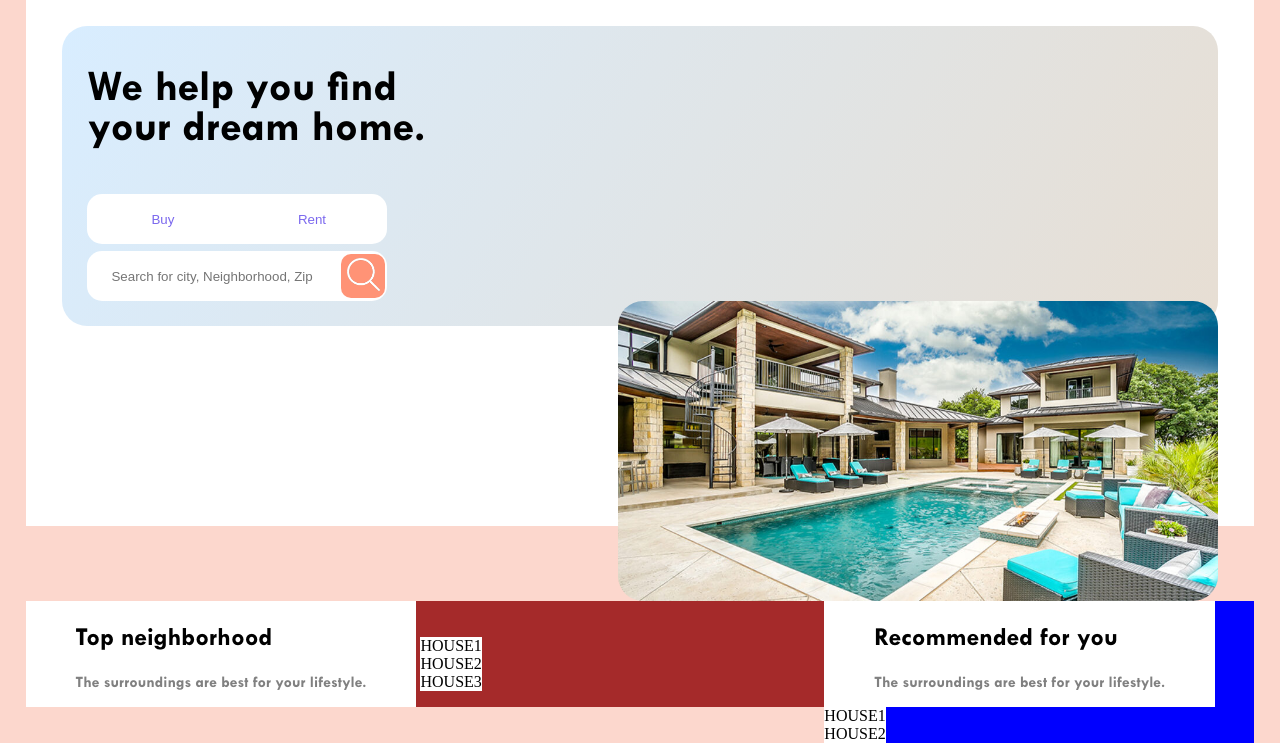
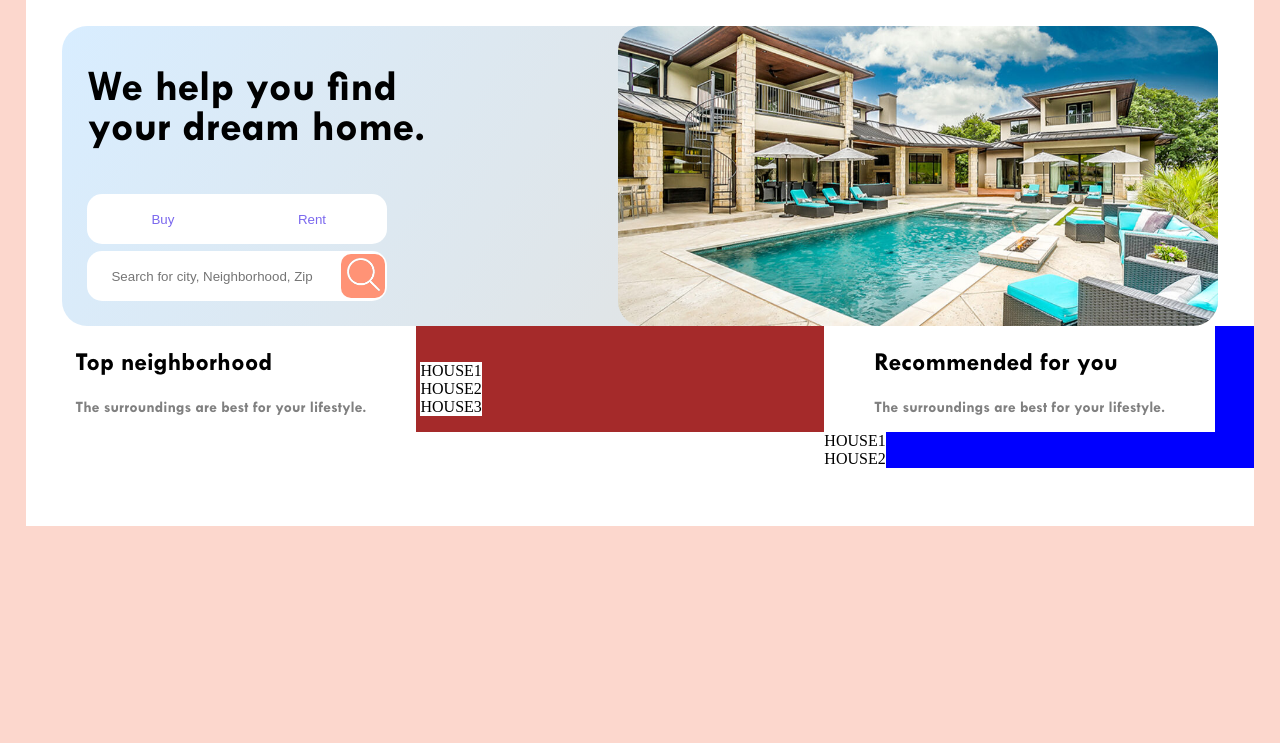
Before and after one commit to bartasd/real_estate, a website: page index.html in a window 1280 px wide. Shown: the part 83-826 px from the top of the page. After the commit the page ends 800 px from the top, so only its background shows below. Drawn offline with Linux system fonts and the light colour scheme.

Commit message:
picture fixed

```diff
--- a/style.css
+++ b/style.css
@@ -24,6 +24,7 @@ section {
     background-image: linear-gradient(120deg, rgb(216, 237, 255), rgb(231, 222, 211));
     border-radius: 25px;
     width: 94%;
+    min-width: 1000px;
     height: 300px;
     margin-left: 3%;
     margin-top: 2.5%
@@ -91,7 +92,7 @@ nav {
     margin-left: 25px;
     font-family: 'Twentieth Century';
     font-size: 44px;
-    width: 50%;
+    width: 350px;
 }
 
 .buy-buttons{
@@ -172,7 +173,7 @@ section > img {
 /* left section */
 .left-section {
     float: left;
-    width: 700px;
+    width: 400px;
 }
 
 /* right section */
```
